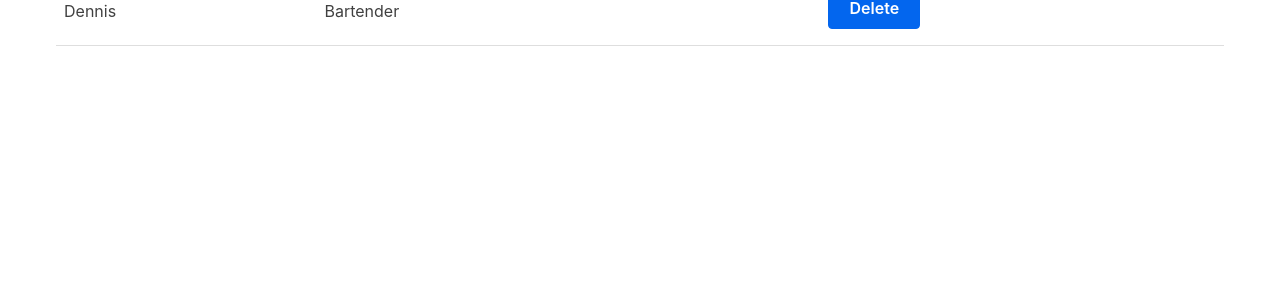
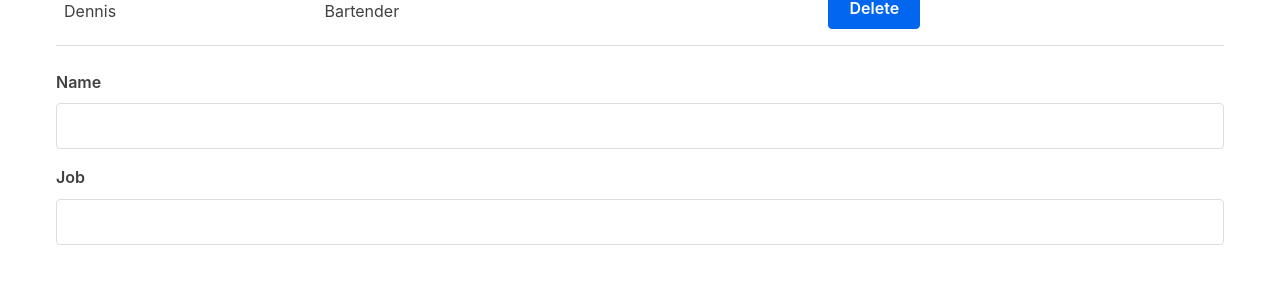
Before and after one commit to alaninfo23/react-tutorial, a React (Create React App) app: page / in a window 1280 px wide. Shown: the part 265-548 px from the top of the page. Built offline with nearby package versions, Linux system fonts and the light colour scheme.

Commit message:
Criando component form && importando component Form no App

```diff
--- a/src/App.js
+++ b/src/App.js
@@ -2,7 +2,8 @@
 import React, { Component } from "react"
 /* Importando o componente Table */
 import Table from './Table';
-
+/* Importando o componente Form */
+import Form from './Form'
 /* Criando uma classe App extendida da Biblioteca 'Component' do React ?*/
 class App extends Component {
   state = {
@@ -46,6 +47,7 @@
     return (
       <div className="container">
         <Table characterData={characters} removeCharacter={this.removeCharacter} />
+        <Form />
       </div>
     )
   }
--- /dev/null
+++ b/src/Form.js
@@ -0,0 +1,45 @@
+import React, { Component } from 'react';
+
+/* Definindo estado inicial de algumas propriedades como vazias e
+atribuindo esse estado inicial ao state(acredio que será usado posteriormente) */
+class Form extends Component {
+    initialState = {
+        name: '',
+        job: '',
+    }
+    state = this.initialState
+/* Função q será executado toda vez que uma alteração for feita em uma entrada. */
+handleChange = (event) => {
+    const { name, value } = event.target
+
+    this.setState({
+      [name]: value,
+    })
+  }
+
+
+  render() {
+    const { name, job } = this.state;
+
+    return (
+      <form>
+        <label htmlFor="name">Name</label>
+        <input
+          type="text"
+          name="name"
+          id="name"
+          value={name}
+          onChange={this.handleChange} />
+        <label htmlFor="job">Job</label>
+        <input
+          type="text"
+          name="job"
+          id="job"
+          value={job}
+          onChange={this.handleChange} />
+      </form>
+    );
+  }
+}
+
+export default Form;
```
